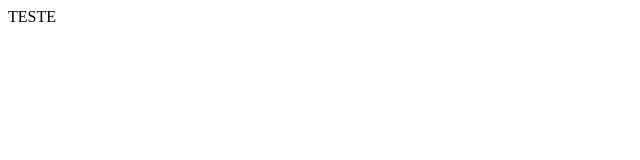
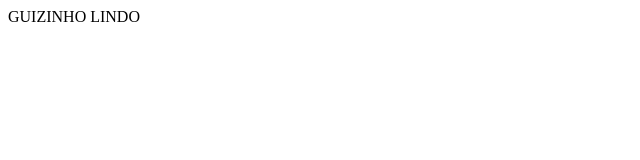
Before and after one commit to guilhermeferreyra/fg-cportal, a plain HTML site: page app/index.html in a window 1280 px wide. Shown: the whole page, without its empty margins (0-640 px from the left). Drawn offline with Linux system fonts and the light colour scheme.

Commit message:
ajuste de pagina

```diff
--- a/app/index.html
+++ b/app/index.html
@@ -1,3 +1,3 @@
 <html>
-    <p>TESTE</p>
+    <p>GUIZINHO LINDO</p>
 </html>
```
